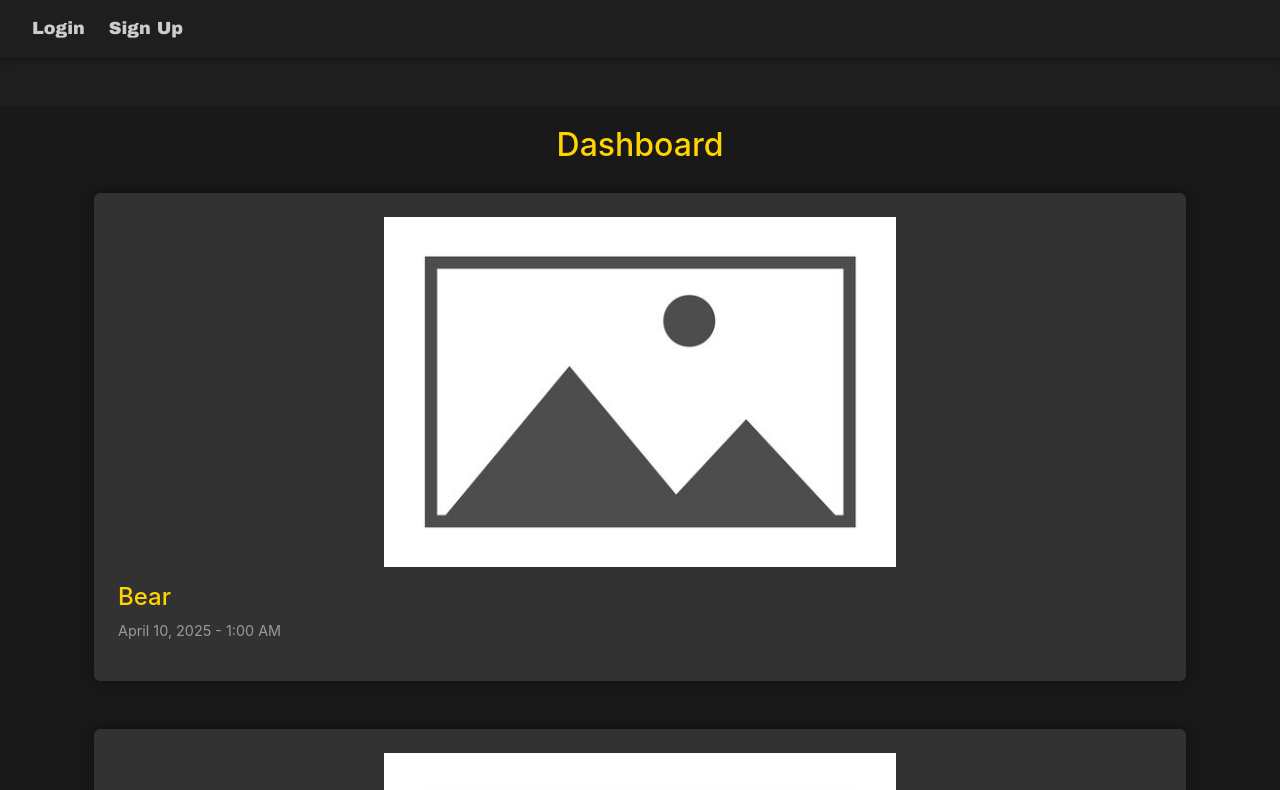
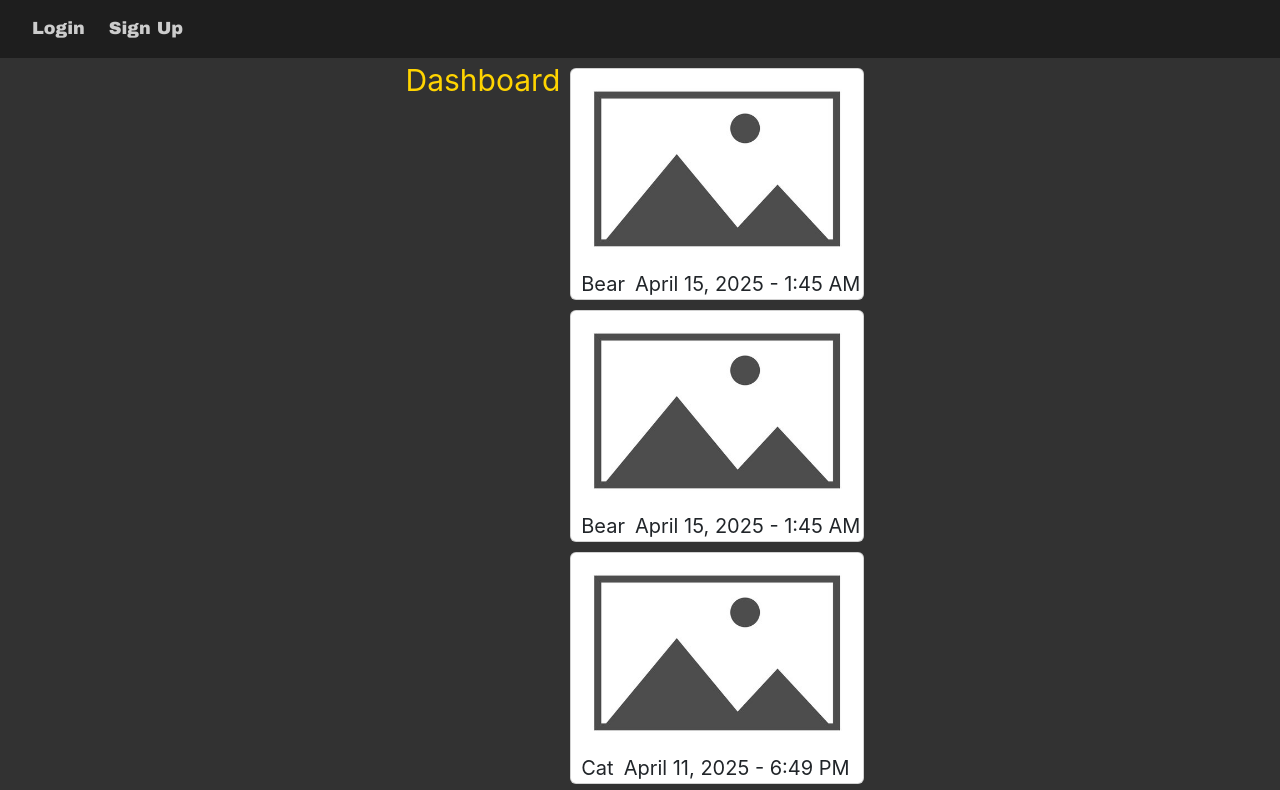
Before and after one commit to BryanM2204/BearDetection, a React (Create React App) app in the folder frontend/: page /dashboard in a window 1280 px wide. Shown: the top 790 px of the page. Built offline with nearby package versions, Linux system fonts and the light colour scheme; no server answers.

Commit message:
Edited Dashboard.

```diff
--- /dev/null
+++ b/frontend/src/pages/Dashboard.css
@@ -0,0 +1,39 @@
+.content {
+    background-color: "#191919";
+    height: 100%;
+    justify-content: center;
+    overflow: auto;
+}
+
+.card {
+    margin: 10px;
+    background-color: transparent;
+    border: none;
+}
+
+.card img {
+    height: 200px;
+    width: auto;
+    border-radius: 10px;
+}
+
+.title {
+    color: #ffd400ff;
+    font-size: 30px;
+    text-align: center;
+}
+
+.cards {
+    align-items: center;
+    background-color: transparent;
+    justify-content: center;
+}
+
+.text span {
+    align-items: center;
+    justify-content: center;
+    align-content: center;
+    margin-left: 10px;
+    font-size: 20px;
+    background-color: transparent;
+}
--- a/frontend/src/pages/Dashboard.js
+++ b/frontend/src/pages/Dashboard.js
@@ -1,50 +1,32 @@
 import React, { useEffect, useState } from "react";
-import placeholder from '../images/placeholder.jpg'
+import placeholder from '../resources/placeholder.jpg';
+import './Dashboard.css';
 
 const Dashboard = () => {
-  const [message, setMessage] = useState("");
-  const [detections, setDetections] = useState([]);
-  // comments
-  // useEffect(() => {
-  //   //fetch("/api/detections")
-  //   fetch("/api/dashboard")
-  //     .then((res) => res.json())
-  //     .then((data) => {
-  //       setMessage(data.message);
-  //       setDetections(data.detections);
-  //     })
-  //     .catch((err) => console.error("Error fetching dashboard data:", err));
-  // }, []);
 
-  const placeholderDetections = Array.from({ length: 10 }, (_, index) => ({
-    id: index + 1,
-    label: "Bear",
-    timestamp: `April ${10 - index}, 2025 - ${1 + index}:00 AM`,
-    image: placeholder
-  }));
+  const Card = (props) => {
+
+    return (
+      <div className="card">
+        <img src={placeholder} alt="placeholder"></img>
+        <div className="text">
+          <span>{props.animal}</span>
+          <span>{props.info}</span>
+        </div>
+      </div>
+    )
+  }
 
   return (
-    <div style={{ backgroundColor: "#191919", minHeight: "100vh", color: "white" }}>
-      <div className="container mt-5">
-        <h2 style={{ color: "#ffd400", padding: "20px"}} className="text-center">Dashboard</h2>
-          <div className="container">
-          {placeholderDetections.map((detection) => (
-            <div
-              key={detection.id}
-              className="mb-5 p-4 rounded"
-              style={{ backgroundColor: "#323232", boxShadow: "0 0 15px rgba(0,0,0,0.4)" }}
-            >
-              <img
-                src={detection.image}
-                alt={`Detection ${detection.id}`}
-                className="img-fluid rounded mb-3"
-                style={{ width: "100%", maxHeight: "350px", objectFit: "scale-down" }}
-              />
-              <h4 style={{ color: "#ffd400" }}>{detection.label}</h4>
-              <p className="text-white-50" style={{ fontSize: "0.9rem" }}>{detection.timestamp}</p>
-            </div>
-          ))}
-        </div>
+    <div className="content">
+      <div className="title">
+        <span>Dashboard</span>
+      </div>
+      <div className="cards">
+        <Card animal="Bear" info="April 15, 2025 - 1:45 AM"></Card>
+        <Card animal="Bear" info="April 15, 2025 - 1:45 AM"></Card>
+        <Card animal="Cat" info="April 11, 2025 - 6:49 PM"></Card>
+        <Card animal="Bear" info="April 15, 2025 - 1:45 AM"></Card>
       </div>
     </div>
   );
```
Also changed, not shown: frontend/src/resources/placeholder.jpg (added).
